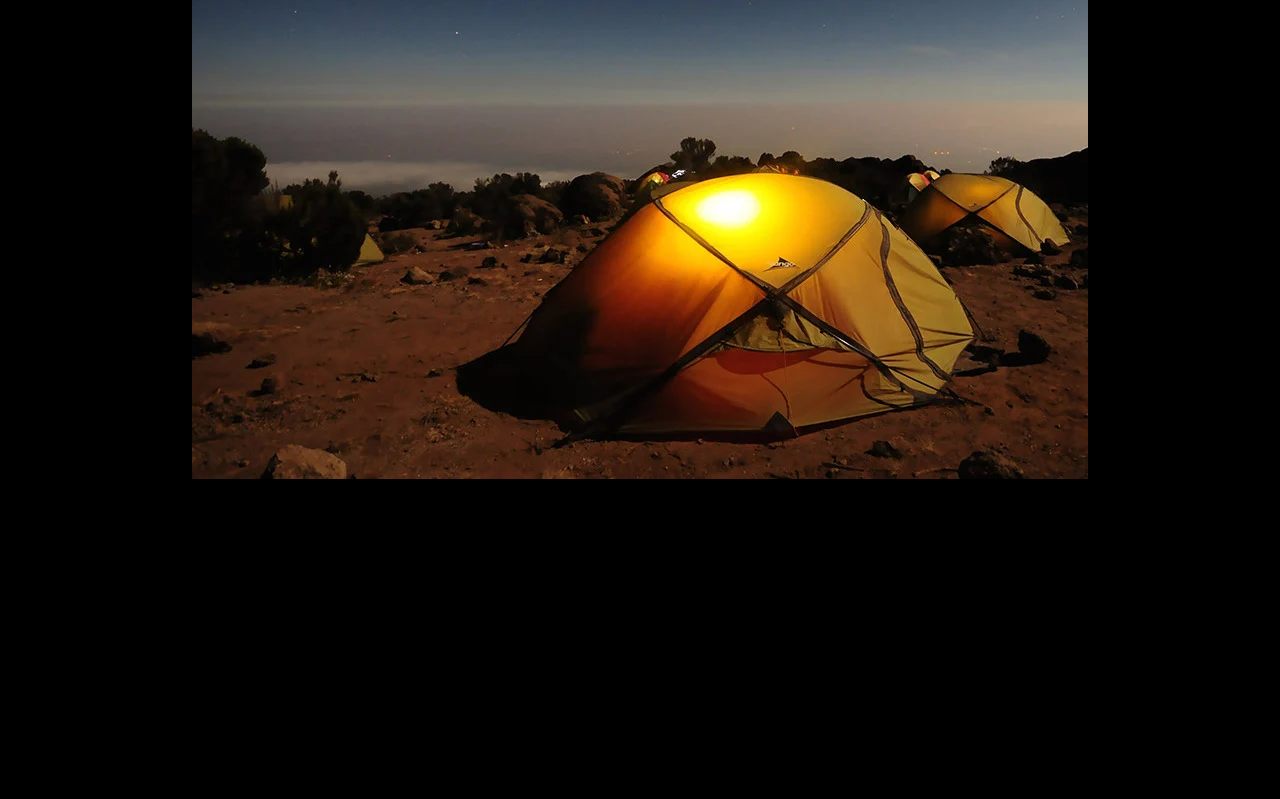
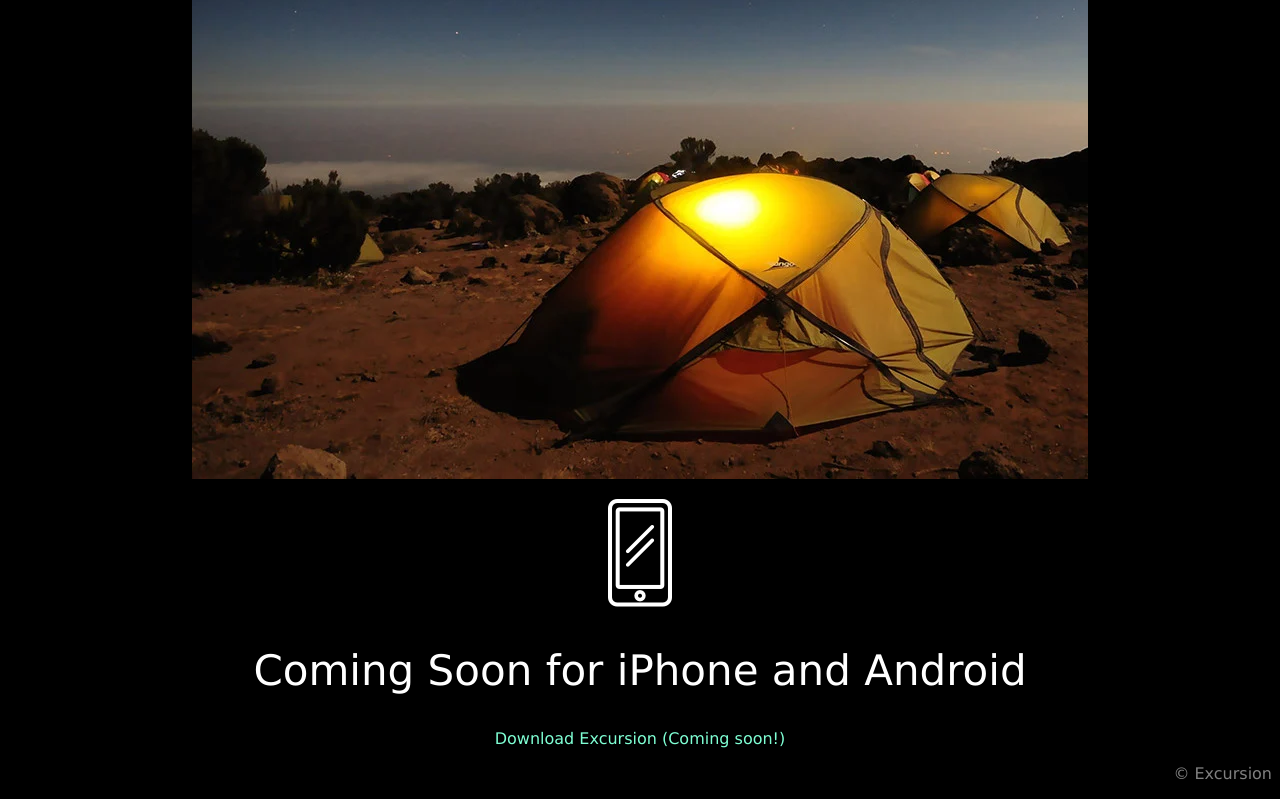
Before and after one commit to LeeHillCurtis/excursion, a plain HTML site: page index.html in a window 1280 px wide. Shown: the part 526-1325 px from the top of the page. Before the commit the page ends 1017 px from the top, so only its background shows below. Drawn offline with Linux system fonts and the light colour scheme.

Commit message:
Added all

```diff
--- a/index.html
+++ b/index.html
@@ -18,6 +18,10 @@
 			Excursion remembers places you like, and recommends new points of interest
 			around you.
 		</h3>
-		<img src="./resources/img/camp.webp" alt="campingtent" />
+		<p><img src="./resources/img/camp.webp" alt="campingtent" /></p>
+		<p><img src="./resources/img/phone.png" alt="phone" /></p>
+		<h2>Coming Soon for iPhone and Android</h2>
+		<p><a href="#">Download Excursion (Coming soon!)</a></p>
+		<p class="copy">© Excursion</p>
 	</body>
 </html>
--- a/resources/style.css
+++ b/resources/style.css
@@ -2,6 +2,7 @@ body {
 	background-color: #000000;
 	text-align: center;
 	font-family: Verdana, sans-serif;
+	flex-direction: column;
 }
 
 .header {
@@ -33,3 +34,8 @@ h3 {
 	font-size: 21px;
 	color: grey;
 }
+
+.copy {
+	text-align: right;
+	color: gray;
+}
```
